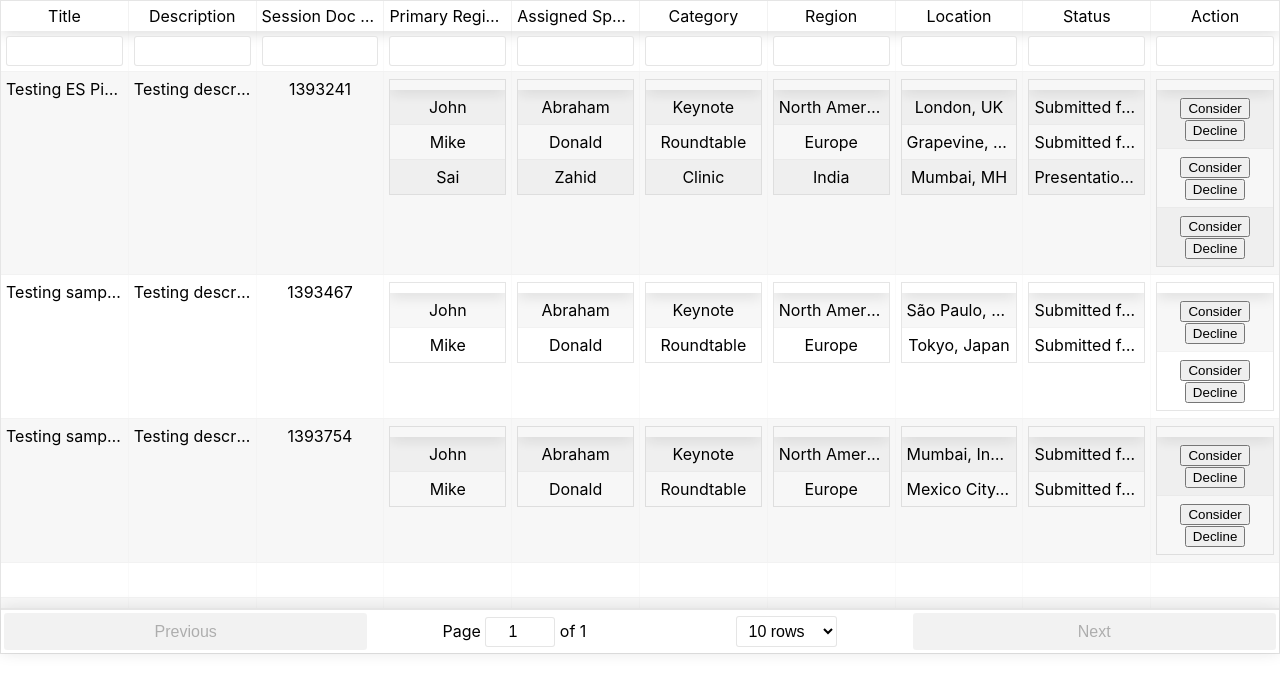
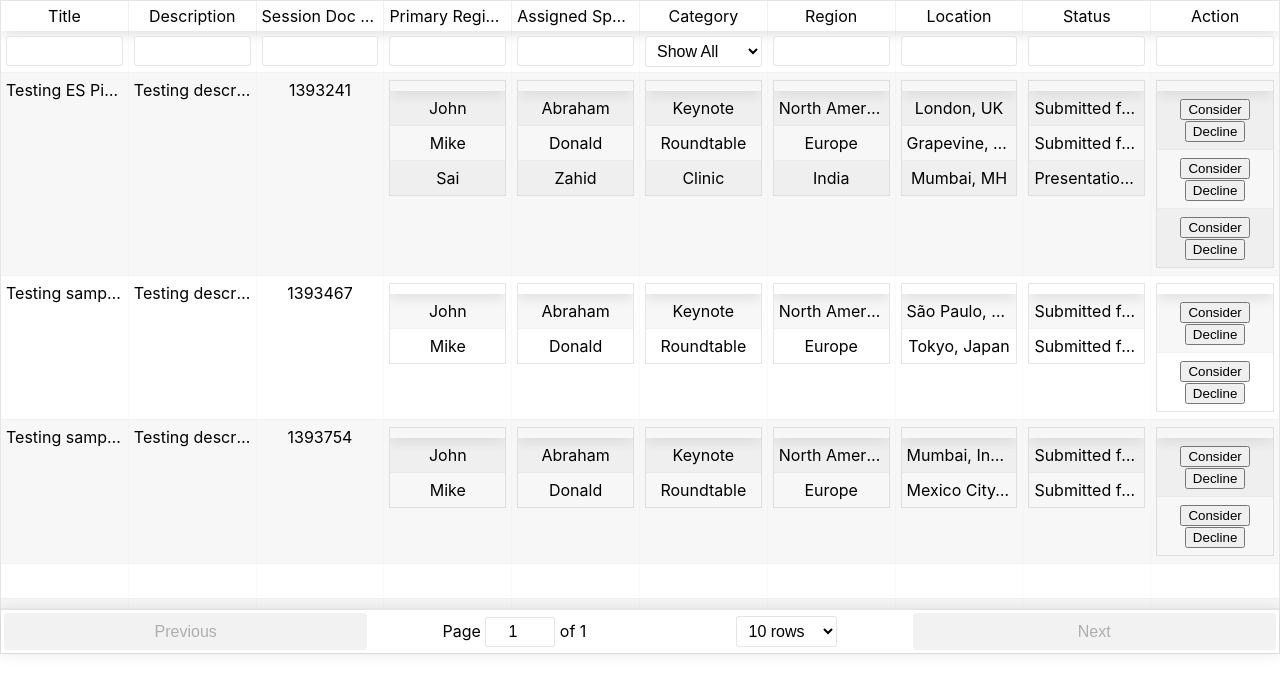
Before and after one commit to jitendersingh2/react-table-layout, a React (Create React App) app: page / in a window 1280 px wide. Shown: the top 692 px of the page. Built offline with nearby package versions, Linux system fonts and the light colour scheme.

Commit message:
inner tables filtering implementation

```diff
--- a/src/table/Dashboard.tsx
+++ b/src/table/Dashboard.tsx
@@ -6,6 +6,12 @@ import "react-table/react-table.css";
 import data from './DashboardMockData';
 
 class Dashboard extends React.Component {
+  authorFilter = ''
+  speakerFilter = ''
+  categoryFilter = ''
+  regionFilter = ''
+  locationFilter = ''
+  statusFilter = ''
   render() {
     const columns = [
       {
@@ -39,62 +45,110 @@ class Dashboard extends React.Component {
         accessor: "RegionSessions.primaryRegionalAuthor",
         className: "removeBorder",
         Cell: (props: any) => {
+          console.log('this.authorFilter- ', this.authorFilter);
+          const filteredData = props.original.RegionSessions.primaryRegionalAuthor.map((val: any) => ({ primaryRegionalAuthor: val })).filter((val: any) => this.authorFilter == '' || val.primaryRegionalAuthor.toLowerCase().startsWith(this.authorFilter.toLowerCase()));
           return (
             <ReactTable
-              data={props.original.RegionSessions.primaryRegionalAuthor.map((val: any) => ({ primaryRegionalAuthor: val }))}
+              data={filteredData}
               columns={[{
                 headerClassName: "auth-role-header",
                 accessor: "primaryRegionalAuthor"
               }]}
               showPagination={false}
-              minRows={props.original.RegionSessions.primaryRegionalAuthor.length}
+              minRows={filteredData.length}
             />
           );
         },
         filterMethod: (filter: any, row: any) => {
           return row["RegionSessions.primaryRegionalAuthor"].some((val: any) => val.toLowerCase().startsWith(filter.value.toLowerCase()))
-        }
+        },
+        Filter: (row: any) => (
+          <input
+            type="text"
+            style={{ width: "100%" }}
+            onChange={event => {
+              this.authorFilter = event.target.value;
+              row.onChange(event.target.value);
+            }}
+          />)
       },
       {
         Header: "Assigned Speaker(s)",
         accessor: "RegionSessions.assignedSpeakers",
         className: "removeBorder",
         Cell: (props: any) => {
+          const filteredData = props.original.RegionSessions.assignedSpeakers.map((val: any) => ({ assignedSpeakers: val.name })).filter((val: any) => this.speakerFilter == '' || val.assignedSpeakers.toLowerCase().startsWith(this.speakerFilter.toLowerCase()));
           return (
             <ReactTable
-              data={props.original.RegionSessions.assignedSpeakers.map((val: any) => ({ assignedSpeakers: val.name }))}
+              data={filteredData}
               columns={[{
                 headerClassName: "auth-role-header",
                 accessor: "assignedSpeakers"
               }]}
               showPagination={false}
-              minRows={props.original.RegionSessions.assignedSpeakers.length}
+              minRows={filteredData.length}
             />
           );
         },
         filterMethod: (filter: any, row: any) => {
           return row["RegionSessions.assignedSpeakers"].map((val: any) => val.name).some((val: any) => val.toLowerCase().startsWith(filter.value.toLowerCase()))
-        }
+        },
+        Filter: (row: any) => (
+          <input
+            type="text"
+            style={{ width: "100%" }}
+            onChange={event => {
+              this.speakerFilter = event.target.value;
+              row.onChange(event.target.value);
+            }}
+          />)
       },
       {
         Header: "Category",
         accessor: "RegionSessions.category",
         className: "removeBorder",
         Cell: (props: any) => {
+          const filteredData = props.original.RegionSessions.category.map((val: any) => ({ category: val.name })).filter((val: any) => this.categoryFilter == '' || this.categoryFilter == 'all' || val.category.toLowerCase().startsWith(this.categoryFilter.toLowerCase()));
           return (
             <ReactTable
-              data={props.original.RegionSessions.category.map((val: any) => ({ category: val.name }))}
+              data={filteredData}
               columns={[{
                 headerClassName: "auth-role-header",
                 accessor: "category"
               }]}
               showPagination={false}
-              minRows={props.original.RegionSessions.category.length}
+              minRows={filteredData.length}
             />
           );
         },
         filterMethod: (filter: any, row: any) => {
+          if (filter.value == "all") {
+            return true;
+          }
           return row["RegionSessions.category"].map((val: any) => val.name).some((val: any) => val.toLowerCase().startsWith(filter.value.toLowerCase()))
+        },
+        Filter: (row: any) => {
+          return (
+            <select
+              onChange={event => {
+                this.categoryFilter = event.target.value;
+                row.onChange(event.target.value);
+              }}
+              style={{ width: "100%" }}
+              value={row.filter ? row.filter.value : "all"}
+            >
+              <option value="all">Show All</option>
+              {data
+                .map((item: any) => item.RegionSessions.category.map((val: any) => val.name))
+                .flat()
+                .filter((item, i, s) => s.lastIndexOf(item) == i)
+                .map((value) => (
+                    <option key={value} value={value}>
+                      {value}
+                    </option>
+                ))}
+            </select>
+          );
         }
       },
       {
@@ -102,64 +156,94 @@ class Dashboard extends React.Component {
         accessor: "RegionSessions.region",
         className: "removeBorder",
         Cell: (props: any) => {
+          const filteredData = props.original.RegionSessions.region.map((val: any) => ({ region: val.name })).filter((val: any) => this.regionFilter == '' || val.region.toLowerCase().startsWith(this.regionFilter.toLowerCase()));
           return (
             <ReactTable
-              data={props.original.RegionSessions.region.map((val: any) => ({ region: val.name }))}
+              data={filteredData}
               columns={[{
                 headerClassName: "auth-role-header",
                 accessor: "region"
               }]}
               showPagination={false}
-              minRows={props.original.RegionSessions.primaryRegionalAuthor.length}
+              minRows={filteredData.length}
             />
           );
         },
         filterMethod: (filter: any, row: any) => {
           return row["RegionSessions.region"].map((val: any) => val.name).some((val: any) => val.toLowerCase().startsWith(filter.value.toLowerCase()))
-        }
+        },
+        Filter: (row: any) => (
+          <input
+            type="text"
+            style={{ width: "100%" }}
+            onChange={event => {
+              this.regionFilter = event.target.value;
+              row.onChange(event.target.value);
+            }}
+          />)
       },
       {
         Header: "Location",
         accessor: "RegionSessions.location",
         className: "removeBorder",
         Cell: (props: any) => {
+          const filteredData = props.original.RegionSessions.location.map((val: any) => ({ location: val.name })).filter((val: any) => this.locationFilter == '' || val.location.toLowerCase().startsWith(this.locationFilter.toLowerCase()));
           return (
             <ReactTable
-              data={props.original.RegionSessions.location.map((val: any) => ({ location: val.name }))}
+              data={filteredData}
               columns={[{
                 headerClassName: "auth-role-header",
                 accessor: "location"
               }]}
               showPagination={false}
-              minRows={props.original.RegionSessions.location.length}
+              minRows={filteredData.length}
             />
           );
         },
         filterMethod: (filter: any, row: any) => {
           return row["RegionSessions.location"].map((val: any) => val.name).some((val: any) => val.toLowerCase().startsWith(filter.value.toLowerCase()))
-        }
+        },
+        Filter: (row: any) => (
+          <input
+            type="text"
+            style={{ width: "100%" }}
+            onChange={event => {
+              this.locationFilter = event.target.value;
+              row.onChange(event.target.value);
+            }}
+          />)
       },
       {
         Header: "Status",
         accessor: "RegionSessions.status",
         className: "removeBorder",
         Cell: (props: any) => {
+          const filteredData = props.original.RegionSessions.status.map((val: any) => ({ status: val.value })).filter((val: any) => this.statusFilter == '' || val.status.toLowerCase().startsWith(this.statusFilter.toLowerCase()));
           return (
             <ReactTable
-              data={props.original.RegionSessions.status.map((val: any) => ({ status: val.value }))}
+              data={filteredData}
               columns={[{
                 headerClassName: "auth-role-header",
                 accessor: "status",
                 Cell: (row: any) => row.value !== "" ? row.original.status : null
               }]}
               showPagination={false}
-              minRows={props.original.RegionSessions.status.length}
+              minRows={filteredData.length}
             />
           );
         },
         filterMethod: (filter: any, row: any) => {
           return row["RegionSessions.status"].map((val: any) => val.value).some((val: any) => val.toLowerCase().startsWith(filter.value.toLowerCase()))
-        }
+        },
+        Filter: (row: any) => (
+          <input
+            type="text"
+            style={{ width: "100%" }}
+            onChange={event => {
+              this.statusFilter = event.target.value;
+              row.onChange(event.target.value);
+            }}
+          />)
       },
       {
         Header: "Action",
@@ -189,6 +273,7 @@ class Dashboard extends React.Component {
         }
       },
     ]
+    console.log('data: ', data);
     return (
       <div>
         <ReactTable
```
